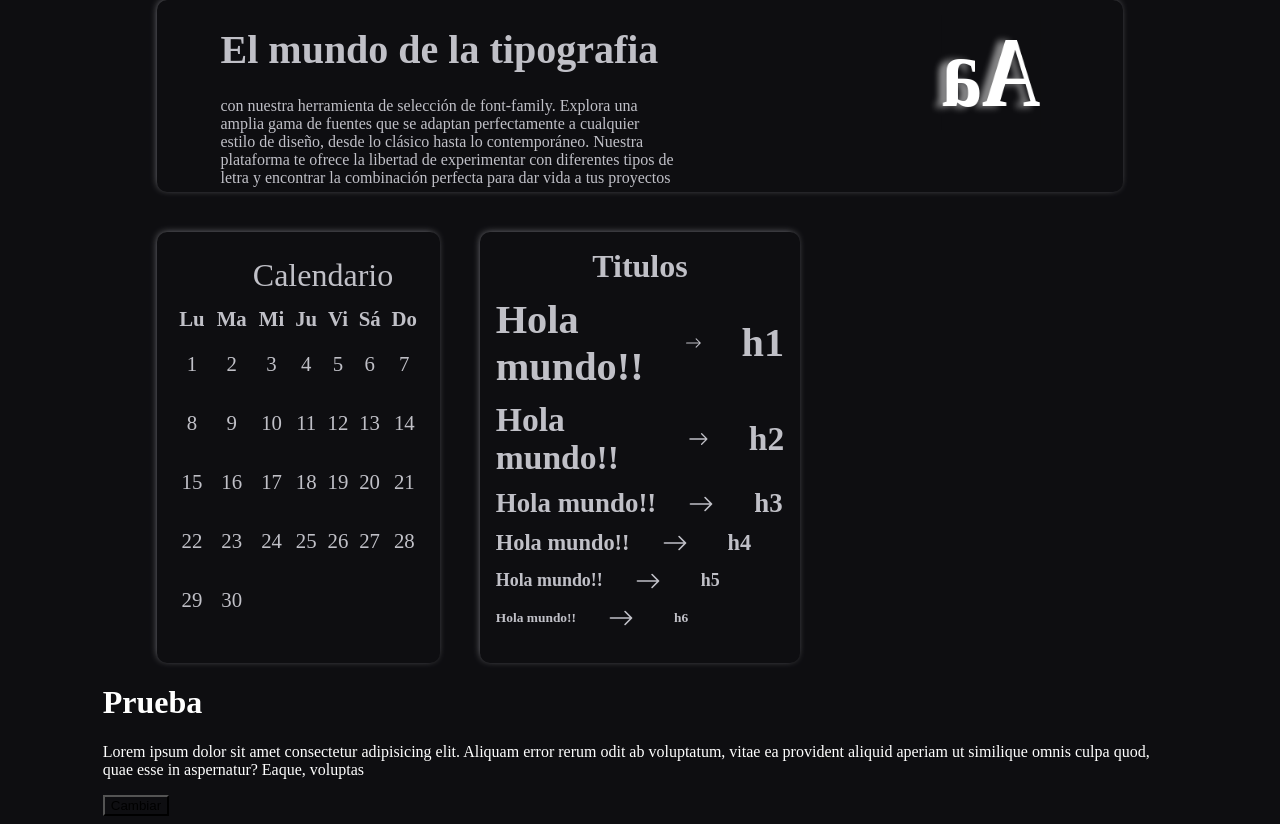
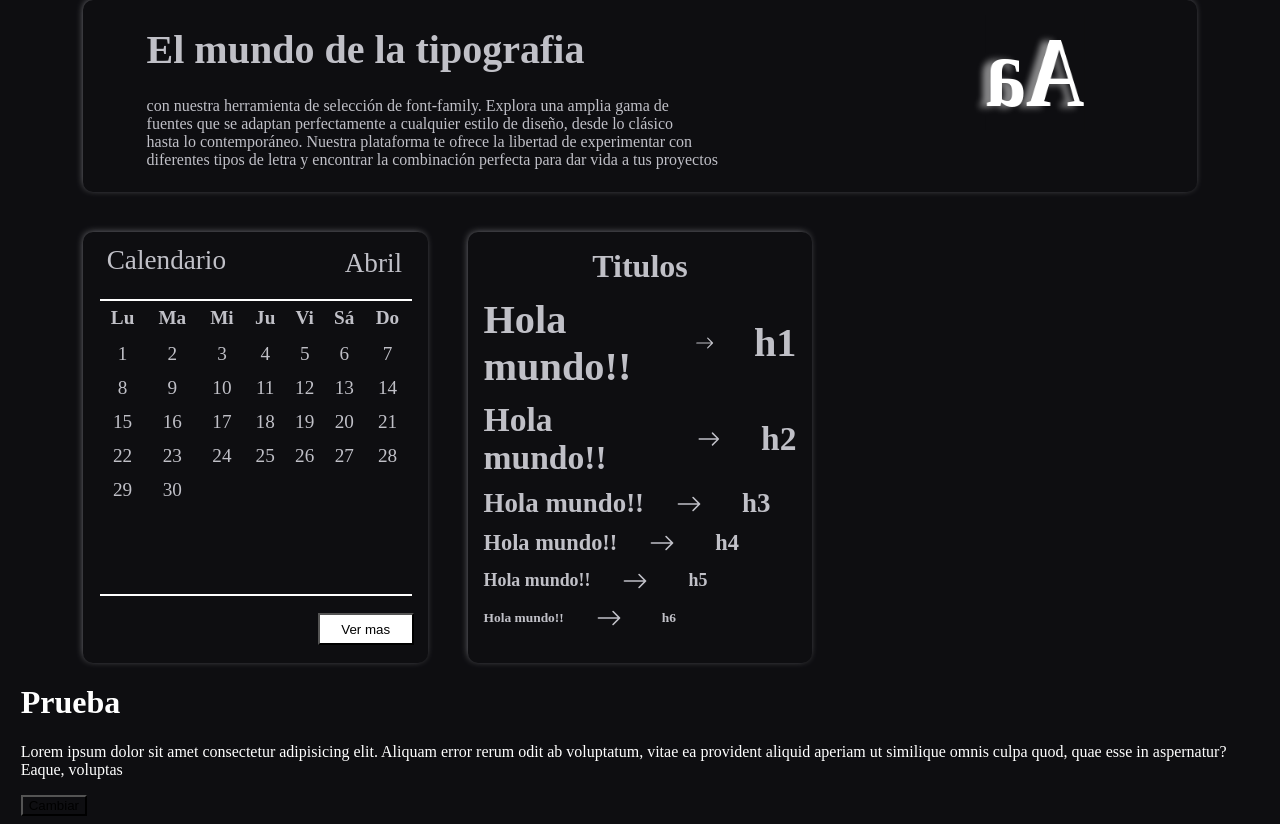
Before and after one commit to Alan-Ribeca/practicas-React, a React (Vite) app in the folder Family/fontFamily/: page / in a window 1280 px wide. Shown: the part 520-1344 px from the top of the page. Built offline with nearby package versions, Linux system fonts and the light colour scheme; no server answers.

Commit message:
camiando cosas

```diff
--- a/Family/fontFamily/src/components/grid/contenedor.scss
+++ b/Family/fontFamily/src/components/grid/contenedor.scss
@@ -50,7 +50,7 @@
   align-items: center;
   width: 90%;
   margin: 0 auto;
-  color: rgba(208, 208, 216, 0.918);;
+  color: rgba(208, 208, 216, 0.918);
 }
 
 
--- a/Family/fontFamily/src/components/gridDos/GridDos.jsx
+++ b/Family/fontFamily/src/components/gridDos/GridDos.jsx
@@ -5,6 +5,8 @@ export const GridDos = () => {
     <>
       <table className="gridDos">
         <p className="calendario">Calendario</p>
+        <p className="mes">Abril</p>
+        <hr className="brCalendarioTop" />
         <thead className="thead">
           <tr className="tr">
             <th className="th">Lu</th>
@@ -59,7 +61,9 @@ export const GridDos = () => {
             <td className="th"></td>
             <td className="th"></td>
           </tr>
+          <hr className="brCalendarioButtom" />
         </tbody>
+        <button className="btnCalendario">Ver mas</button>
       </table>
     </>
   );
--- a/Family/fontFamily/src/components/gridDos/gridDos.scss
+++ b/Family/fontFamily/src/components/gridDos/gridDos.scss
@@ -5,16 +5,51 @@
   position: relative;
 
   .calendario {
-    font-size: 2rem;
+    font-size: 1.7rem;
     position: absolute;
     margin: 0;
-    top: 6%;
-    left: 34%;
+    top: 3%;
+    left: 7%;
+  }
+
+  .mes {
+    font-size: 1.7rem;
+    position: absolute;
+    margin: 0;
+    top: 3.7%;
+    left: 76%;
+  }
+
+  .brCalendarioTop {
+  position: absolute;
+  top: 10%;
+  left: 5%;
+  width: 90%;
+  border: 0.5px solid rgb(255, 255, 255);
+  }
+
+
+  .brCalendarioButtom {
+    position: absolute;
+    bottom: 10%;
+    left: 5%;
+    width: 90%;
+    border: 0.5px solid rgb(255, 255, 255);
   }
 
   .th {
     text-align: center;
-    font-size: 1.3rem;
+    font-size: 1.2rem;
+    vertical-align: top;
+    height: 30px;
   }
 
+  .btnCalendario {
+    background-color: white;
+    position: absolute;
+    bottom: 4%;
+    right: 4%;
+    height: 2rem;
+    width: 6rem;
+  }
 }
--- a/Family/fontFamily/src/components/navbar/navbar.scss
+++ b/Family/fontFamily/src/components/navbar/navbar.scss
@@ -2,6 +2,10 @@
   display: flex;
   justify-content: space-around;
   align-items: center;
+
+  @media screen and (min-width: 1000px) {
+    justify-content: space-between;
+  }
 }
 
 .ulNav {
--- a/Family/fontFamily/src/styles/App.scss
+++ b/Family/fontFamily/src/styles/App.scss
@@ -6,4 +6,8 @@
     width: 85%;
     margin: 0 auto;
     color: white;
+
+    @media screen and (min-width: 1000px) {
+        width: 98%;
+    }
 }
```
